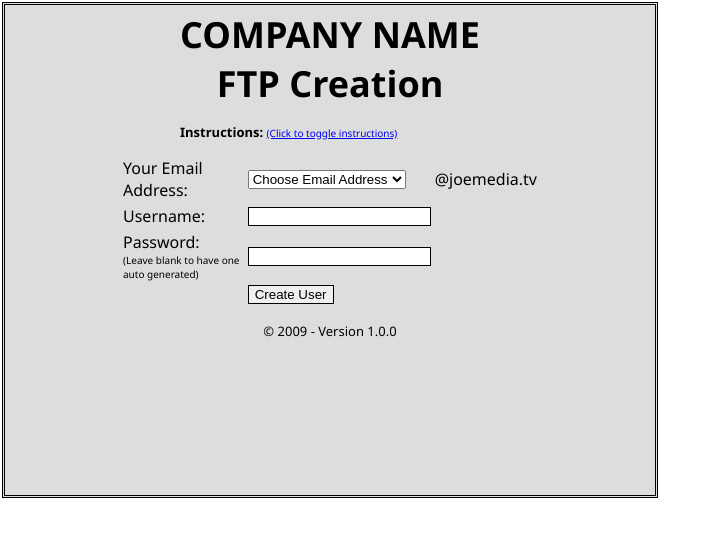
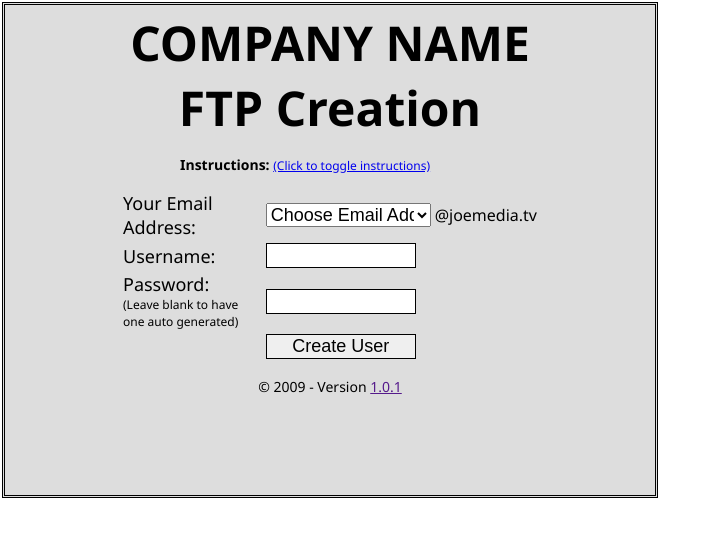
Before and after one commit to Chealion/chealion-old, a PHP site: page /ftp.php in a window 1280 px wide. Shown: the top 537 px of the page, without its empty margins (0-719 px from the left). Run offline with PHP 8.4, Linux system fonts and the light colour scheme.

Commit message:
Update Rumpus package to 1.0.1

```diff
--- a/Custom/Rumpus/ftp.php
+++ b/Custom/Rumpus/ftp.php
@@ -3,6 +3,14 @@
 /*
 FTP Creation Page
 (c) 2009 Micheal Jones
+Version 1.0.2
+
+Version History
+======
+
+1.0.2 - Deal with ampersands correctly, font size larger
+1.0.1 - Fix empty username returning a "username exists" error.
+1.0 - Initial Release
 */
 
 //If this has been submitted:
@@ -76,6 +84,13 @@
 				e.style.display = "block";
 				var username = document.getElementById("username").value;
 
+				//If username is blank, abort
+				if(username == "")
+					exit();
+				e = document.getElementById("infoBox");
+				if(e)
+					e.style.display = "none";
+
 				if(window.ActiveXObject)
 					k = new ActiveXObject("Microsoft.XMLHTTP");
 
@@ -135,18 +150,18 @@
 				}
 			#header {
 					font-weight: bold;
-					font-size: 36px;
+					font-size: 48px;
 					text-align: center;
 					margin: 0 0 15px 0;
 					padding: 0;
 				}
 			#subheader {
-					font-size: small;
+					font-size: 14px;
 					width: 300px;
 					margin: 0 auto;
 			}
 			#instructions {
-				display: none;
+					display: none;
 			}
 			form {  width: 420px;
 					margin: 0 auto;
@@ -156,12 +171,20 @@
 					width: 4em;
 					text-align: right;
 					margin-right: 0.5em;
-				}
+					font-size: 18px;
+			}
 			input {
 					border: 1px solid #000;
+					font-size: 18px;
+					width: 150px;
+			}
+			select {
+					width: 100%;
+					text-align: right;
+					font-size: 18px;
 			}
 			.small {
-					font-size: x-small;
+					font-size: 12px;
 			}
 			#progressIndicator {
 					display: none;
@@ -174,8 +197,12 @@
 					border: solid #000;
 					width: 430px;
 			}
+			#infoBox pre {
+					text-align: left;
+					padding-left: 150px;
+			}
 			#copyright {
-					font-size: small;
+					font-size: 14px;
 					text-align: center;
 					margin-top: 15px;
 					padding: 0;
@@ -201,8 +228,11 @@
 			<?php
 
 			if(isset($_POST["submission"])) {
-				//We will show the details here in version 1.5.0 additionally have the Cocoa app automount the mail mount
-				print "<div id=\"infoBox\">Created! Please check your email for the username and password details</div>";
+				if(isset($output)) {
+					$details = "<pre>Username: " . $createdUsername . "\nPassword: " . $createdPassword . "\n" . "</pre><br />";
+				}
+
+				print "<div id=\"infoBox\"><p>Created! Please check your email for the username and password details.</p>" . $details . "</div>";
 			}
 
 			?>
@@ -244,7 +274,8 @@
 				</table>
 			</form>
 			<div id="copyright">
-				&copy; 2009 - Version 1.0.0
+				<!-- bug: Needs to open in Safari, target="_new" prevents app from screwing up. -->
+				&copy; 2009 - Version <a href="" target="_new">1.0.1</a>
 			</div>
 		</div>
 	</body>
```
Also changed, not shown: 3 other files.
